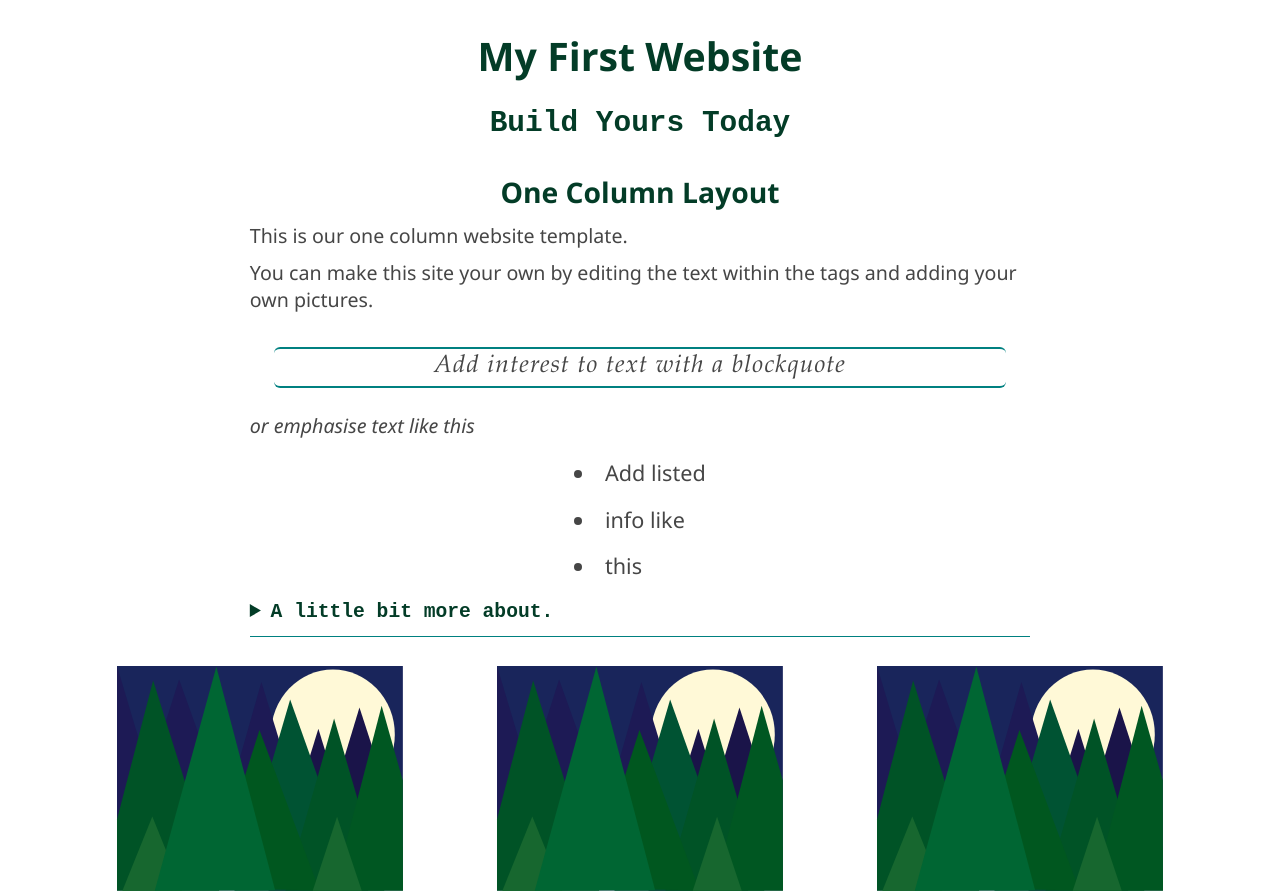
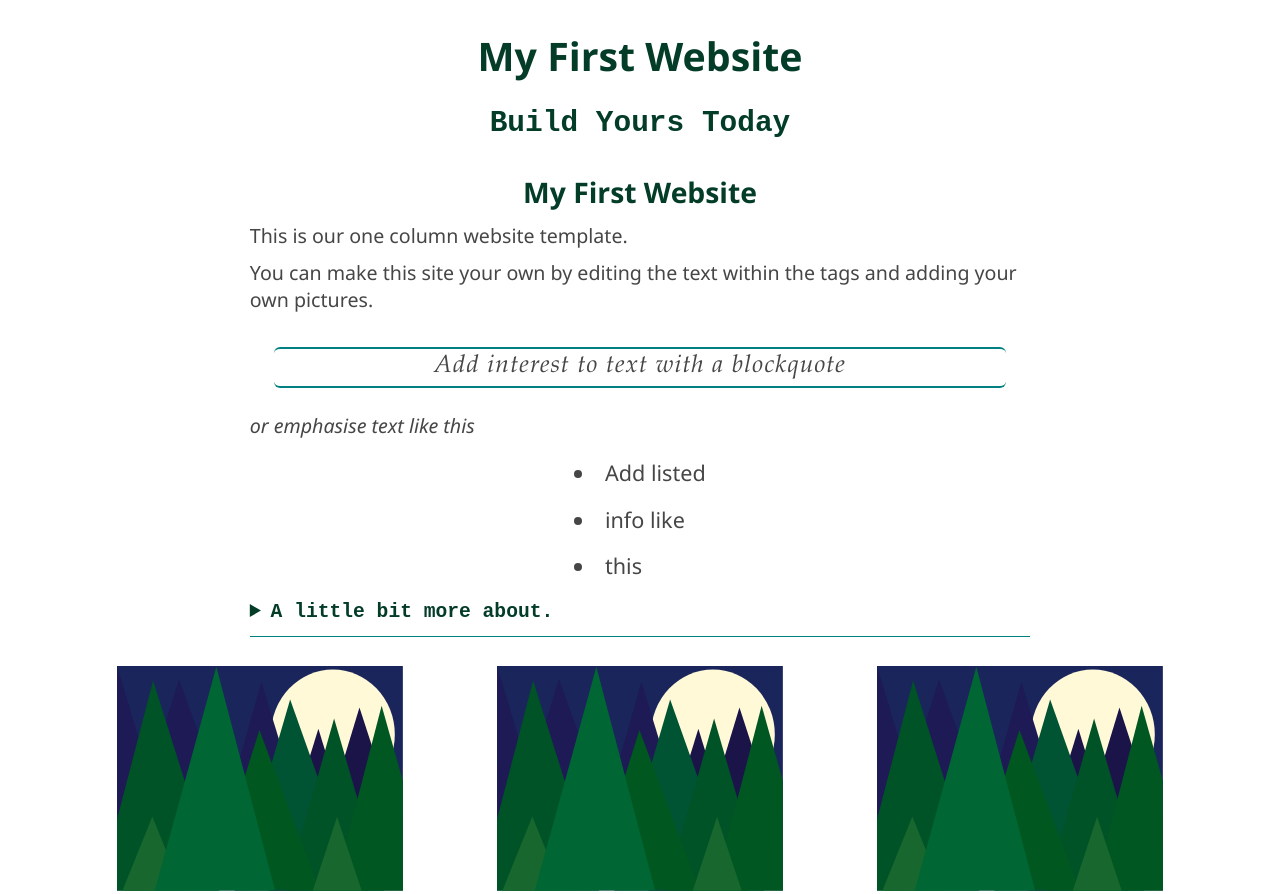
Before and after one commit to fiddleandfettle/myfirstwebsite, a plain HTML site: page index.html in a window 1280 px wide. Shown: the top 894 px of the page. Drawn offline with Linux system fonts and the light colour scheme.

Commit message:
update title

```diff
--- a/index.html
+++ b/index.html
@@ -16,7 +16,7 @@
     <main>
         <div class="text_panel_full">
             <div class="text_area">
-                <h3>One Column Layout</h3>
+                <h3>My First Website</h3>
                 <p>This is our one column website template.</p>
                 <p>You can make this site your own by editing the text within the tags and adding your own pictures.</p>
                 <blockquote>Add interest to text with a blockquote</blockquote>
```
